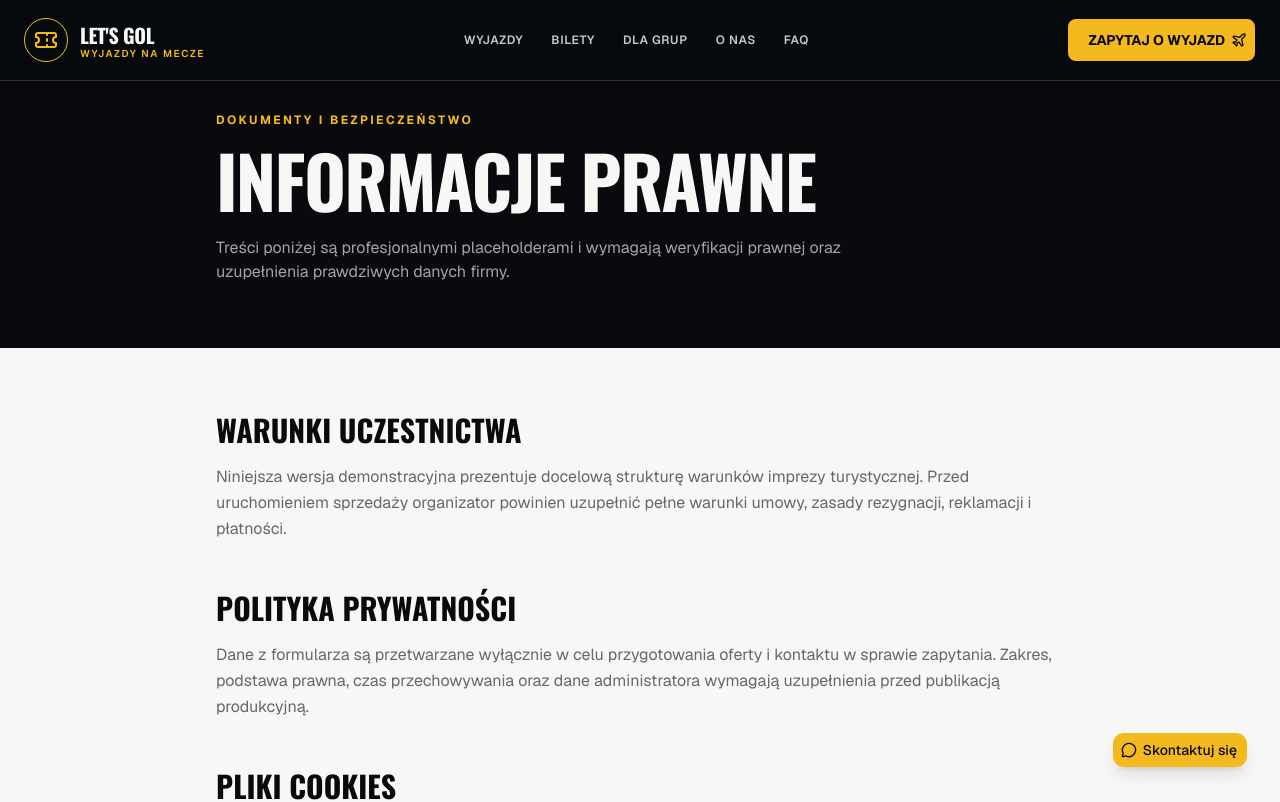
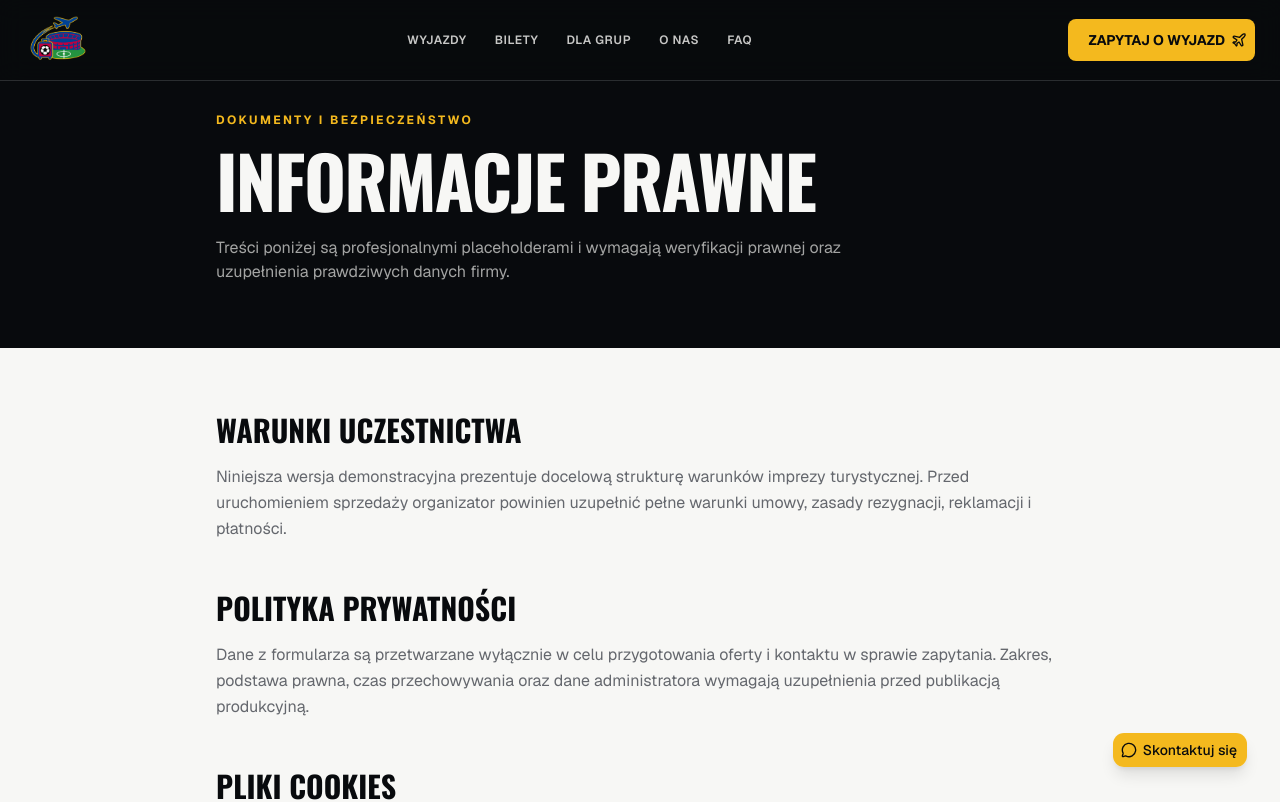
Before and after one commit to WektorZS/golet, a Next.js app: page /informacje-prawne in a window 1280 px wide. Shown: the top 802 px of the page. Built offline with nearby package versions, Linux system fonts and the light colour scheme.

Commit message:
feat: replace logo icon with image component in site header\n\nUpdated logo to use Next.js Image component for optimized loading.

```diff
--- a/components/site-header.tsx
+++ b/components/site-header.tsx
@@ -1,7 +1,8 @@
 'use client'
 
+import Image from "next/image"
 import Link from "next/link"
-import { Menu, Plane, Ticket, X } from "lucide-react"
+import { Menu, Plane, X } from "lucide-react"
 import { useState } from "react"
 import { Button } from "@/components/ui/button"
 
@@ -15,13 +16,22 @@ const links = [
 
 export function Brand() {
   return (
-    <Link href="/" className="flex items-center gap-3 text-background" aria-label="Let’s Gol – strona główna">
-      <span className="flex size-11 items-center justify-center rounded-full border border-primary text-primary"><Ticket aria-hidden="true" /></span>
-      <span className="flex flex-col font-sans font-black uppercase leading-none tracking-tight"><span className="text-xl">Let&apos;s Gol</span><span className="font-mono text-[10px] font-semibold tracking-[0.16em] text-primary">Wyjazdy na mecze</span></span>
+    <Link
+      href="/"
+      className="flex items-center"
+      aria-label="Let’s Gol – strona główna"
+    >
+      <Image
+        src="/logo.png"
+        alt="Let’s Gol"
+        width={180}
+        height={60}
+        className="h-12 w-auto object-contain"
+        priority
+      />
     </Link>
   )
 }
-
 export function SiteHeader() {
   const [open, setOpen] = useState(false)
   return (
```
Also changed, not shown: public/logo.png.
